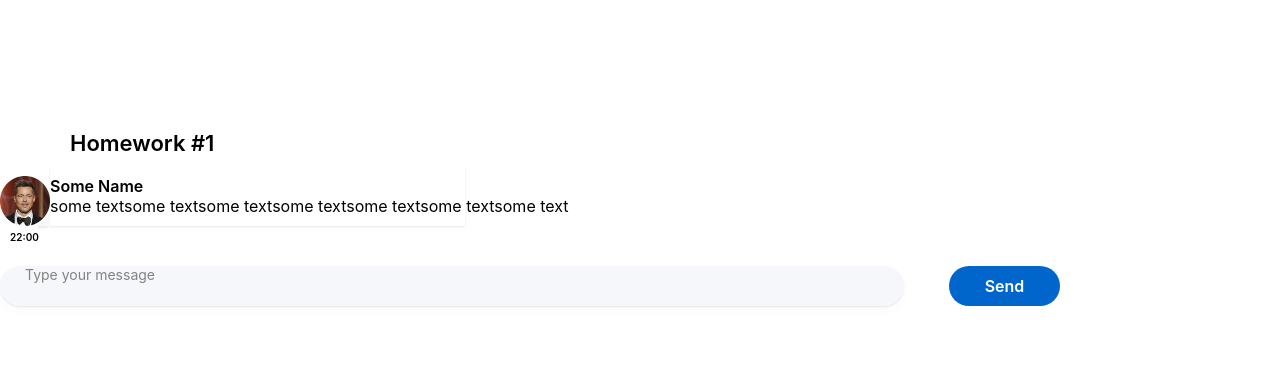
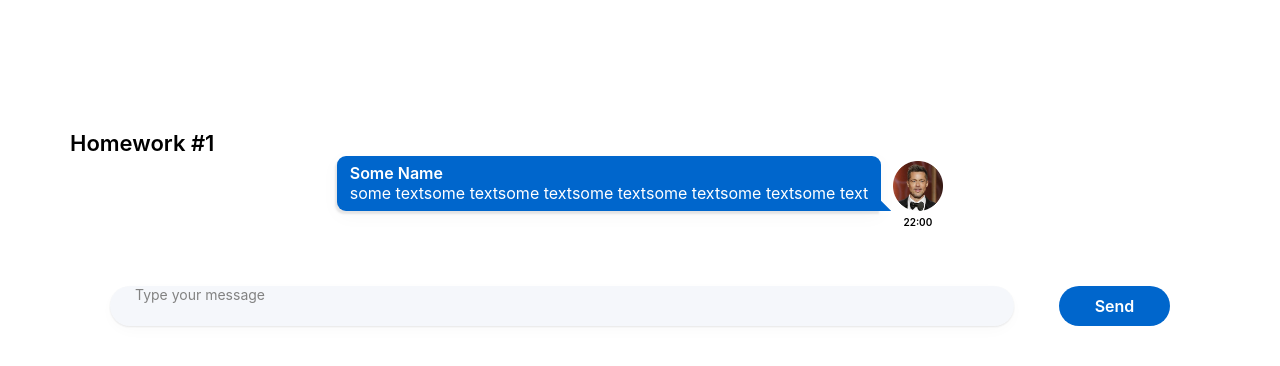
Before and after one commit to MarinaZapasnik/home-work-sprint2, a React (Create React App) app: page / in a window 1280 px wide. Shown: the top 366 px of the page. Built offline with nearby package versions, Linux system fonts and the light colour scheme.

Commit message:
styling :after element

```diff
--- a/src/s1-main/App.module.css
+++ b/src/s1-main/App.module.css
@@ -6,8 +6,12 @@
 }
 
 .hw {
-    width: 1280px;
-    height: 373px;
+    min-width: 1140px;
+    display: flex;
+    flex-direction: column;
+    align-items: center;
+    gap: 30px;
+
 
 }
 
@@ -16,5 +20,6 @@
     font-weight: 600;
     font-size: 22px;
     color: #000;
-    padding: 130px 1045px 10px 70px;
+    padding-left: 70px;
+    padding-top: 130px;
 }
--- a/src/s2-homeworks/hw01/message/Message.module.css
+++ b/src/s2-homeworks/hw01/message/Message.module.css
@@ -1,15 +1,16 @@
 .message {
-    width: 460px;
+    max-width: 100%;
     height: 80px;
     display: flex;
+    align-items: flex-end;
     flex-direction: column;
-    margin: 130px, 750px, 55px, 70px;
-
 }
 
 .imageAndText {
     display: flex;
+    flex-direction: row-reverse;
     align-items: flex-end;
+    gap: 12px;
 }
 
 .imageAndText img {
@@ -22,39 +23,39 @@
 
 .text {
     position: relative;
-    display: flex;
+    display: inline-block;
     flex-direction: column;
     justify-content: center;
-    height: 60px;
-    width: 415px;
-    box-shadow: 0 1px 2px rgba(29, 33, 38, 0.1);
+    padding: 7px 13px 8px 13px;
+    background-color: #0066cc;
+    border-radius: 9px 9px 0px 9px;
+    box-shadow: -2px 3px 2px 0 rgba(29, 33, 38, 0.1), 0 5px 20px 0 rgba(29, 33, 38, 0.03);
 }
 
 .text:after {
-    content: "";
+    content: '';
     position: absolute;
-    left: -12px;
+    background-color: #0066cc;
+    width: 11px;
+    height: 11px;
+    clip-path: polygon(0 0, 0% 100%, 100% 100%);
     bottom: 0;
-    width: 0;
-    height: 0;
-    border-style: solid;
-    border-width: 0 0 12px 12px;
-    border-color: transparent transparent #F5F7FB transparent;
-    filter: drop-shadow(-2px 2px 1px rgba(29, 33, 38, 0.1));
+    right: -10px;
+
 }
 
 .name {
     font-family: var(--font-family);
     font-weight: 600;
     font-size: 16px;
-    color: #000;
+    color: #fff;
 }
 
 .messageText {
     font-family: var(--font-family);
     font-weight: 400;
     font-size: 16px;
-    color: #000;
+    color: #fff;
 }
 
 .time {
@@ -62,6 +63,5 @@
     font-weight: 600;
     font-size: 10px;
     color: #000;
-    padding-top: 5px;
-    padding-left: 10px;
+    padding: 5px 11px 0px 11px;
 }
```
Also changed, not shown: src/s2-homeworks/hw01/message/message.svg (added).
